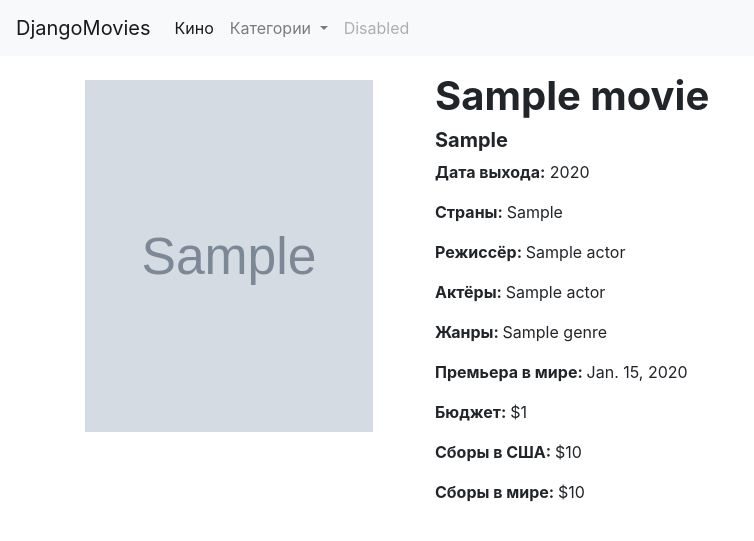
After one commit to liveseyy/DjangoMovies, a Django app: template django_movie/movies/templates/movies/movie_detail.html in a window 1280 px wide. The commit adds this page. Shown: the top 541 px of the page, without its empty margins (0-754 px from the left). Run offline with Django 3.2, Linux system fonts and the light colour scheme; the template is opened without the code that fills it: values that come from a table or form of the project are taken from there, others are empty; tables that the repository leaves empty hold one stand-in row (values such as "Sample post"); grey boxes marked "Sample" are stand-in pictures; some libraries are stand-ins or nearby versions.

Commit message:
added detail pages for movies

```diff
--- a/django_movie/movies/models.py
+++ b/django_movie/movies/models.py
@@ -4,6 +4,9 @@ from django.db import models
 
 
 # Create your models here.
+from django.urls import reverse
+
+
 class Category(models.Model):
     name = models.CharField("Категория", max_length=150)
     description = models.TextField("Описание")
@@ -71,6 +74,9 @@ class Movie(models.Model):
     def __str__(self):
         return self.title
 
+    def get_absolute_url(self):
+        return reverse('movie_detail_url', kwargs={'slug': self.url})
+
     class Meta:
         verbose_name = "Фильм"
         verbose_name_plural = "Фильмы"
--- /dev/null
+++ b/django_movie/movies/templates/base.html
@@ -0,0 +1,52 @@
+<!DOCTYPE html>
+<html>
+<head>
+	<link rel="stylesheet" href="https://stackpath.bootstrapcdn.com/bootstrap/4.5.2/css/bootstrap.min.css" integrity="sha384-JcKb8q3iqJ61gNV9KGb8thSsNjpSL0n8PARn9HuZOnIxN0hoP+VmmDGMN5t9UJ0Z" crossorigin="anonymous">
+	<title>
+        {% block title %}
+            DjangoMovie
+        {% endblock %}
+    </title>
+</head>
+<body>
+
+	<header>
+		<nav class="navbar navbar-expand-lg navbar-light bg-light mb-3">
+			<a class="navbar-brand" href="#">DjangoMovies</a>
+			<button class="navbar-toggler" type="button" data-toggle="collapse" data-target="#navbarSupportedContent" aria-controls="navbarSupportedContent" aria-expanded="false" aria-label="Toggle navigation">
+				<span class="navbar-toggler-icon"></span>
+			</button>
+
+			<div class="collapse navbar-collapse" id="navbarSupportedContent">
+				<ul class="navbar-nav mr-auto">
+					<li class="nav-item active">
+						<a class="nav-link" href="#">Кино<span class="sr-only">(current)</span></a>
+					</li>
+					<li class="nav-item dropdown">
+						<a class="nav-link dropdown-toggle" href="#" id="navbarDropdown" role="button" data-toggle="dropdown" aria-haspopup="true" aria-expanded="false">
+							Категории
+						</a>
+						<div class="dropdown-menu" aria-labelledby="navbarDropdown">
+							<a class="dropdown-item" href="#">Action</a>
+							<a class="dropdown-item" href="#">Another action</a>
+							<div class="dropdown-divider"></div>
+							<a class="dropdown-item" href="#">Something else here</a>
+						</div>
+					</li>
+					<li class="nav-item">
+						<a class="nav-link disabled" href="#" tabindex="-1" aria-disabled="true">Disabled</a>
+					</li>
+				</ul>
+			</div>
+		</nav>
+	</header>
+
+    {% block content %}
+
+    {% endblock %}
+
+    <script src="https://code.jquery.com/jquery-3.5.1.slim.min.js" integrity="sha384-DfXdz2htPH0lsSSs5nCTpuj/zy4C+OGpamoFVy38MVBnE+IbbVYUew+OrCXaRkfj" crossorigin="anonymous"></script>
+	<script src="https://cdn.jsdelivr.net/npm/popper.js@1.16.1/dist/umd/popper.min.js" integrity="sha384-9/reFTGAW83EW2RDu2S0VKaIzap3H66lZH81PoYlFhbGU+6BZp6G7niu735Sk7lN" crossorigin="anonymous"></script>
+	<script src="https://stackpath.bootstrapcdn.com/bootstrap/4.5.2/js/bootstrap.min.js" integrity="sha384-B4gt1jrGC7Jh4AgTPSdUtOBvfO8shuf57BaghqFfPlYxofvL8/KUEfYiJOMMV+rV" crossorigin="anonymous"></script>
+</body>
+</html>
--- /dev/null
+++ b/django_movie/movies/templates/movies/movie_detail.html
@@ -0,0 +1,53 @@
+{% extends 'base.html' %}
+
+
+{% block title %}
+	DjangoMovie - {{movie.title}}
+{% endblock %}
+
+
+{% block content %}
+	<div class="container mt-2">
+		<div class="row">
+			<div class="col-3">
+				<img src="{{ movie.poster.url }}" class="mt-2" style="height: 22rem; width: 18rem">
+			</div>
+
+			<div class="col-6" style="padding: 0 5em;">
+				<h1><span style="font-weight: bold;">{{ movie.title }}</span></h1>
+
+				<h5><span style="font-weight: bold;">{{ movie.tagline }}</span></h5>
+
+				<p><span style="font-weight: bold;">Дата выхода:</span> {{ movie.year }}</p>
+				<p><span style="font-weight: bold;">Страны: </span>{{ movie.country }}</p>
+				<p><span style="font-weight: bold;">Режиссёр: </span>
+
+				{% for director in movie.directors.all %}
+					{{ director.name }}
+				{% endfor %}
+
+
+				</p>
+				<p><span style="font-weight: bold;">Актёры: </span>
+
+				{% for actor in movie.actors.all %}
+					{{ actor.name }}
+				{% endfor %}
+
+				</p>
+				<p><span style="font-weight: bold;">Жанры: </span>
+
+				{% for genre in movie.genres.all %}
+					{{ genre.name }}
+				{% endfor %}
+
+				</p>
+				<p><span style="font-weight: bold;">Премьера в мире: </span>{{ movie.world_premiere }}</p>
+				<p><span style="font-weight: bold;">Бюджет: </span>${{ movie.budget }}</p>
+				<p><span style="font-weight: bold;">Сборы в США: </span>${{ movie.fees_in_usa }}</p>
+				<p><span style="font-weight: bold;">Сборы в мире: </span>${{ movie.fees_in_world }}</p>
+			</div>
+		</div>
+	</div>
+
+{% endblock %}
--- a/django_movie/movies/urls.py
+++ b/django_movie/movies/urls.py
@@ -5,5 +5,6 @@ from django.conf.urls.static import static
 from . import views
 
 urlpatterns = [
-    path("", views.MoviesView.as_view())
+    path("", views.MoviesView.as_view()),
+    path("<slug:slug>/", views.MovieDetailView.as_view(), name='movie_detail_url'),
 ]
```
Also changed, not shown: django_movie/movies/templates/movies/movie_list.html (+11 -45 lines), django_movie/movies/views.py (+11 -4 lines).
